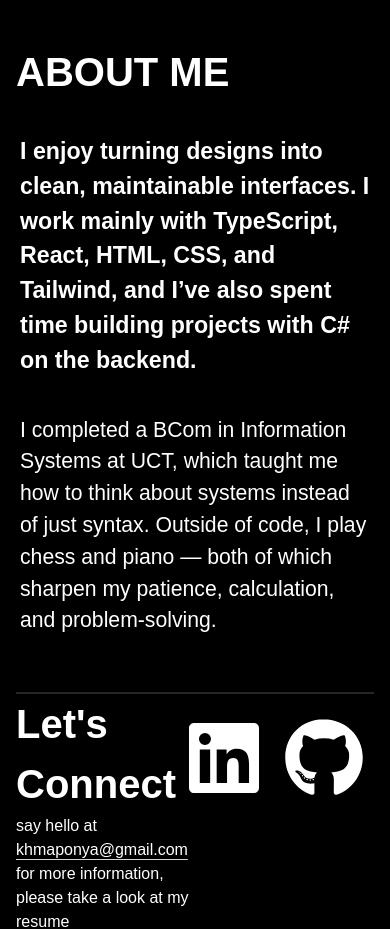
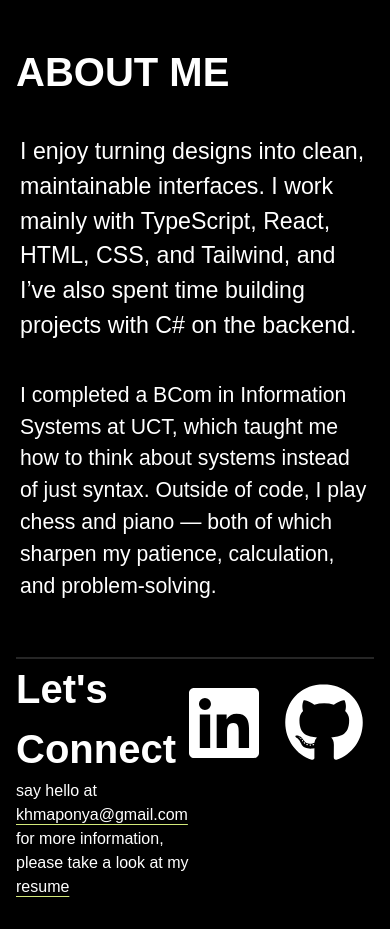
Before and after one commit to KabeloMaps/Portfolio, a React (Vite) app: page / in a window 390 px wide. Shown: the part 5380-6309 px from the top of the page. Built offline with nearby package versions, Linux system fonts and the light colour scheme; a web font is replaced by a local one.

Commit message:
Responsive design

```diff
--- a/src/components/About.tsx
+++ b/src/components/About.tsx
@@ -8,7 +8,7 @@ export default function About() {
           </h3>
         </div>
         <div className=" about-description px-5">
-          <h1 className="heading5 text-[1.45rem] pb-9 font-semibold font-family-third">
+          <h1 className="heading5 text-[1.45rem] pb-9 font-normal font-family-third">
             I enjoy turning designs into clean, maintainable interfaces. I work
             mainly with TypeScript, React, HTML, CSS, and Tailwind, and I’ve
             also spent time building projects with C# on the backend.
--- a/src/components/FeatureSection.tsx
+++ b/src/components/FeatureSection.tsx
@@ -29,7 +29,7 @@ export default function FeatureSection() {
       <div className="Header-contianer">
         <div className="flex cursor-default  ">
           <div className="  flex flex-col px-7 lg:pt-12  justify-center  lg:text-start  mx-0">
-            <h2 className="text-[1.95rem] sm:text-[2.45rem] md:text-[3.45rem] lg:text-[4.45rem] font-family-primary  text-white font-bold">
+            <h2 className="text-[1.95rem] sm:text-[2.45rem] md:text-[2.85rem] lg:text-[3rem] font-family-primary  text-white font-bold">
               FEATURED PROJECTS
             </h2>
 
```
